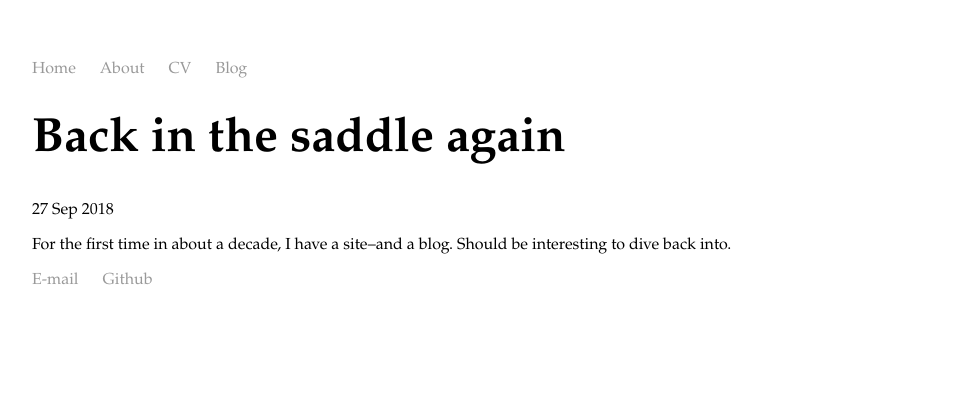
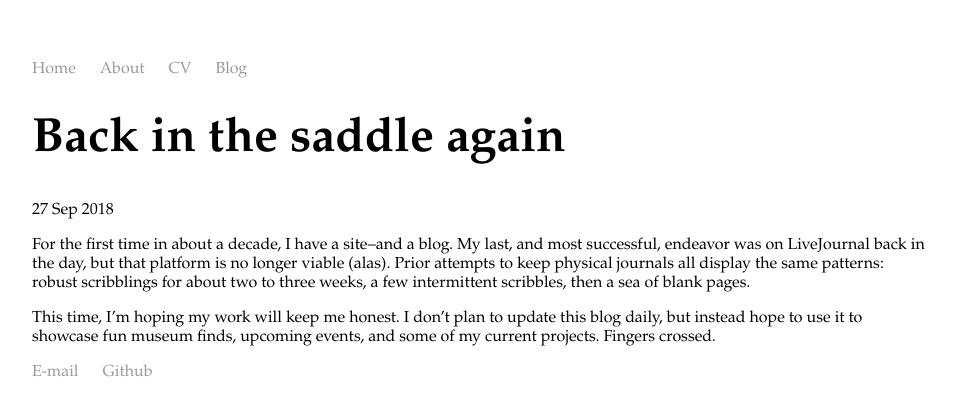
Before and after one commit to pastfutures/pastfutures.github.io, a Jekyll site: the page built from _posts/2018-09-27-back-in-the-saddle.md, in a window 1280 px wide. Shown: the top 416 px of the page, without its empty margins (160-1115 px from the left). Built offline with Jekyll 4.4.1, drawn with Linux system fonts in a browser that asks for light colours.

Commit message:
Update 2018-09-27-back-in-the-saddle.md

```diff
--- a/_posts/2018-09-27-back-in-the-saddle.md
+++ b/_posts/2018-09-27-back-in-the-saddle.md
@@ -4,4 +4,6 @@ title: "Back in the saddle again"
 date: 2018-09-27
 ---
 
-For the first time in about a decade, I have a site--and a blog. Should be interesting to dive back into.
+For the first time in about a decade, I have a site--and a blog. My last, and most successful, endeavor was on LiveJournal back in the day, but that platform is no longer viable (alas). Prior attempts to keep physical journals all display the same patterns: robust scribblings for about two to three weeks, a few intermittent scribbles, then a sea of blank pages.
+
+This time, I'm hoping my work will keep me honest. I don't plan to update this blog daily, but instead hope to use it to showcase fun museum finds, upcoming events, and some of my current projects. Fingers crossed.
```
